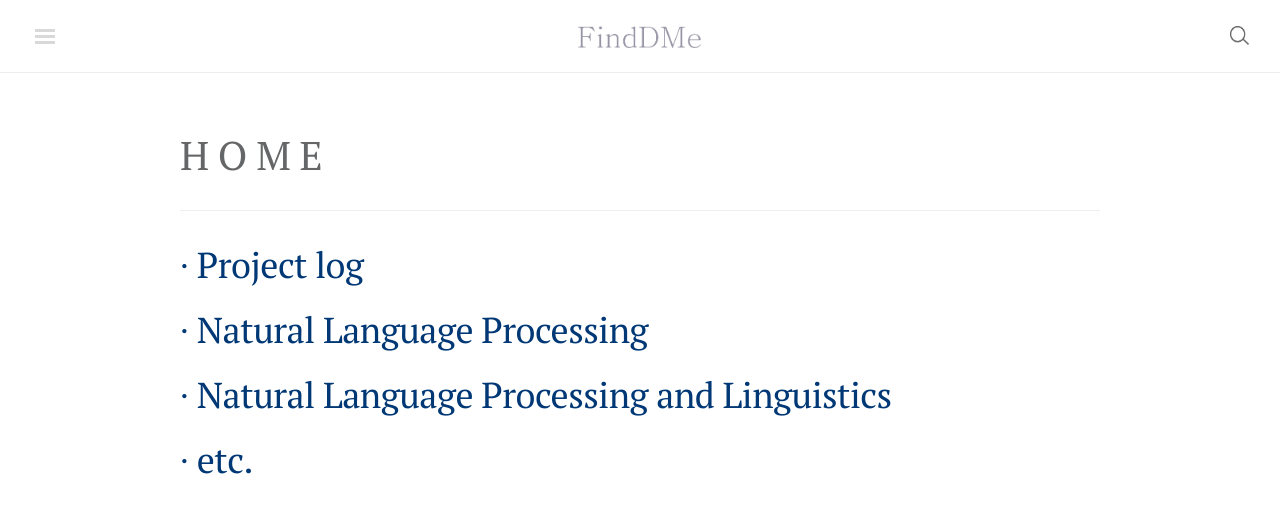
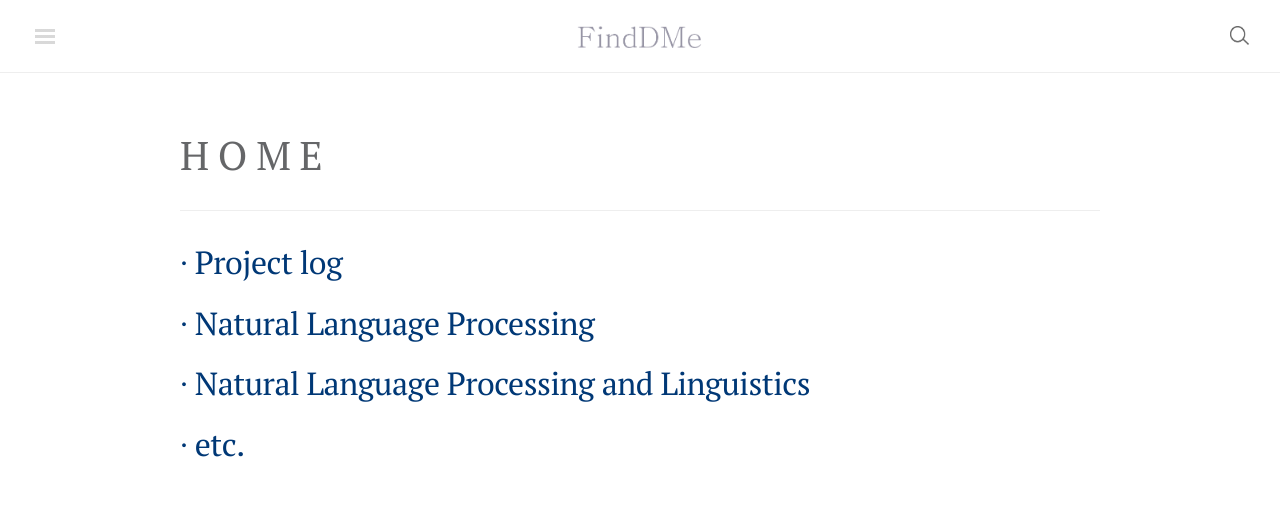
Before and after one commit to finddme/finddme.github.io, a Jekyll site: the page built from blog/home.html, in a window 1280 px wide. Shown: the top 513 px of the page. Built offline with Jekyll 4.4.1, drawn with Linux system fonts in a browser that asks for light colours; nearby versions of some CDN libraries; comment, search, counter and statistics services are not loaded.

Commit message:
Update home.html

```diff
--- a/blog/home.html
+++ b/blog/home.html
@@ -28,7 +28,7 @@
         <span class="{% if sub_len > 0 %}foldable{% endif %}"> -->
   <!--       <a class="post-title {% if page.url == nav[1][0] %}active{% endif %}" href="{{ url }}"> -->
   <!--         <h2 id="{% if page.url == nav[1][0] %}{% endif %}" href="{{ url }}">{{ nav[0] }}</h2> -->
-          <h2><a class="tags-expo-list {% if page.url == nav[1][0] %}{% endif %}" href="{{ url }}" style="font-size: 36px">
+          <h2><a class="tags-expo-list {% if page.url == nav[1][0] %}{% endif %}" href="{{ url }}" style="font-size: 32px">
               {{ nav[0] }}
           </a></h2>
 
```
